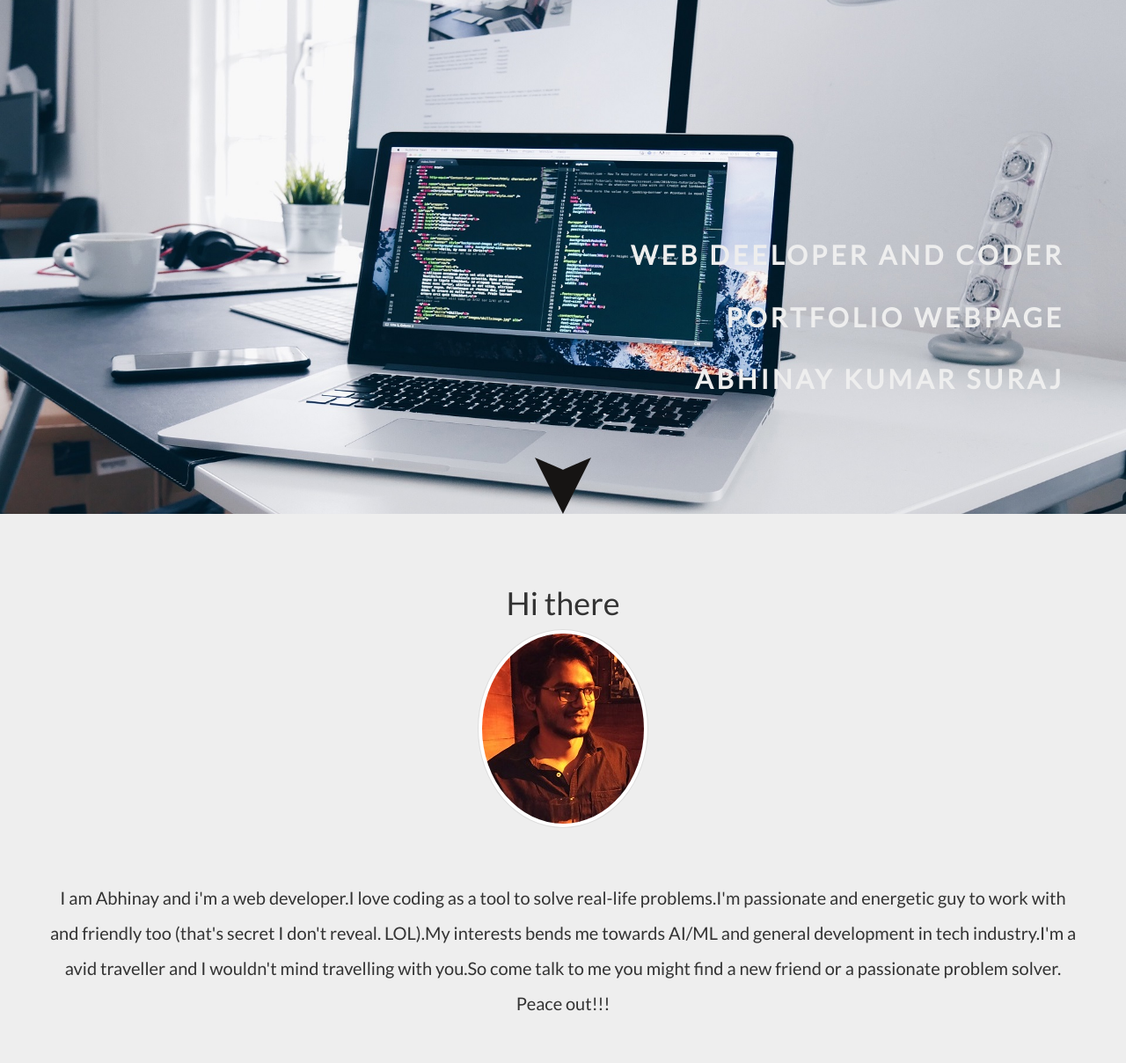
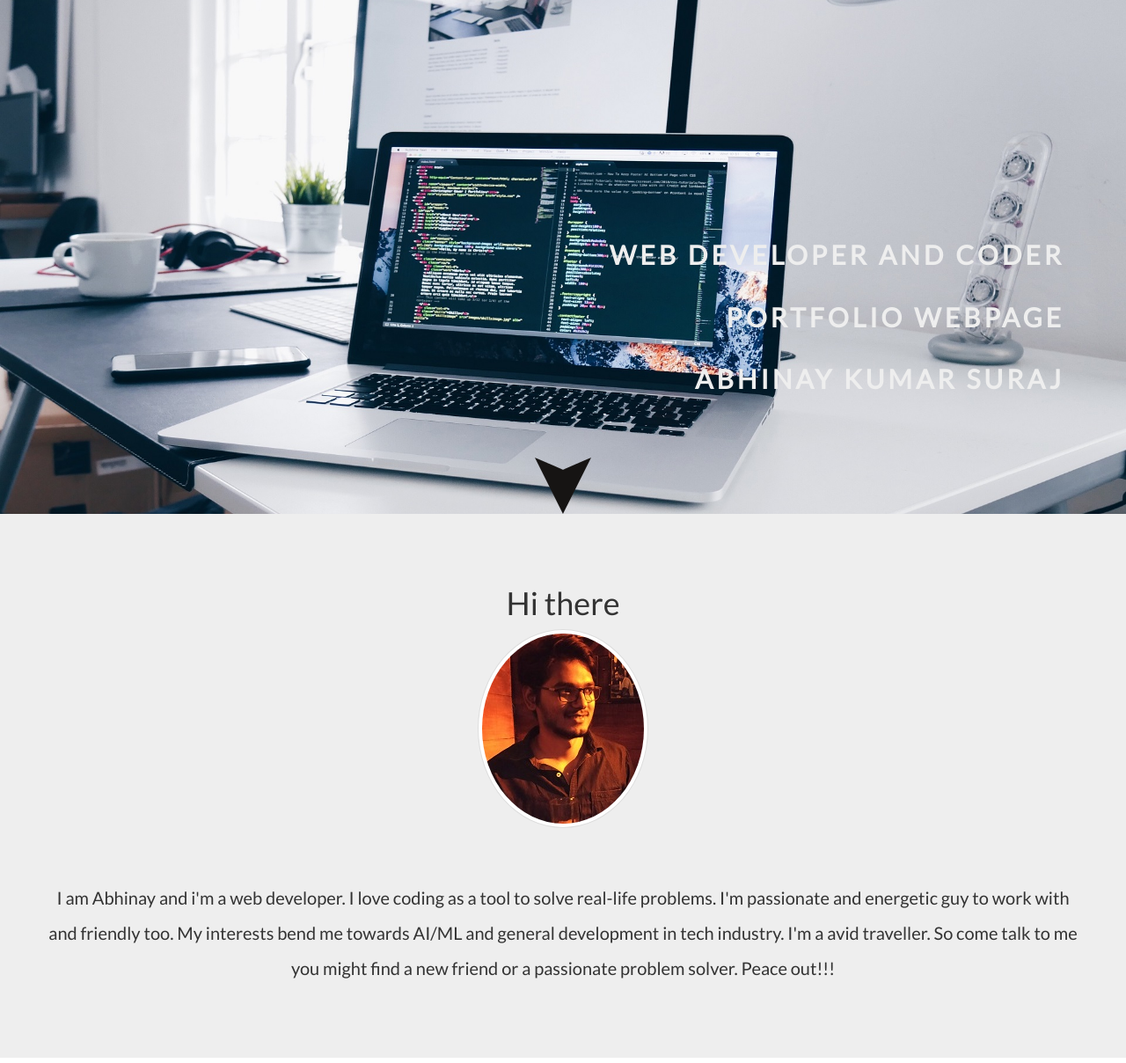
Before and after one commit to abhinay01/abhinay01.github.io, a plain HTML site: page index.html in a window 1280 px wide. Shown: the part 53-1261 px from the top of the page at 88% size. Drawn offline with nearby package versions, Linux system fonts and the light colour scheme.

Commit message:
Update index.html

```diff
--- a/index.html
+++ b/index.html
@@ -83,7 +83,7 @@
                 </div>
                 <div class="row">
                     <div class="col-md-offset-4 col-md-8 col-sm-12 banner-content">
-                        <h3>Web Deeloper and Coder</h3>
+                        <h3>Web Developer and Coder</h3>
                         <h3>Portfolio Webpage</h3>
                         <h3>Abhinay Kumar Suraj</h3>
                     </div>
@@ -103,7 +103,7 @@
                 <div class="text-center about-content">
                     <h1>Hi there</h1>
                     <img src="/res/img/profile2.jpg" alt="Abhinay" class="image-responsive img-circle img-thumbnail center-block">
-                    <p class="about-text">I am Abhinay and i'm a web developer.I love coding as a tool to solve real-life problems.I'm passionate and energetic guy to work with and friendly too (that's secret I don't reveal. LOL).My interests bends me towards AI/ML and general development in tech industry.I'm a avid traveller and I wouldn't mind travelling with you.So come talk to me you might find a new friend or a passionate problem solver. Peace out!!!</p>
+                    <p class="about-text">I am Abhinay and i'm a web developer. I love coding as a tool to solve real-life problems. I'm passionate and energetic guy to work with and friendly too. My interests bend me towards AI/ML and general development in tech industry. I'm a avid traveller. So come talk to me you might find a new friend or a passionate problem solver. Peace out!!!</p>
                 </div>
             </div>
         </div>
```
